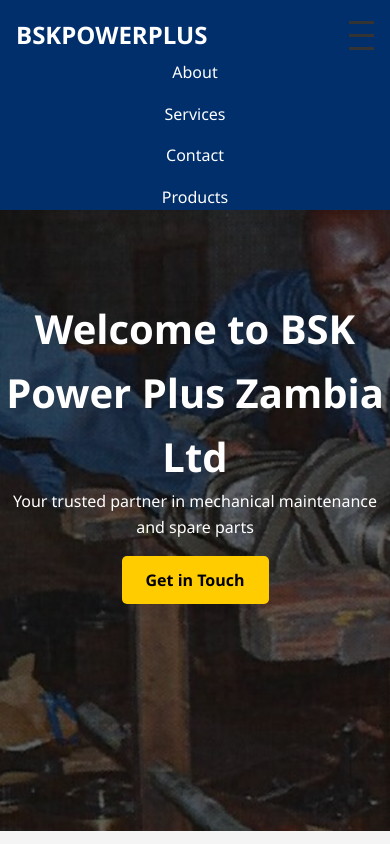
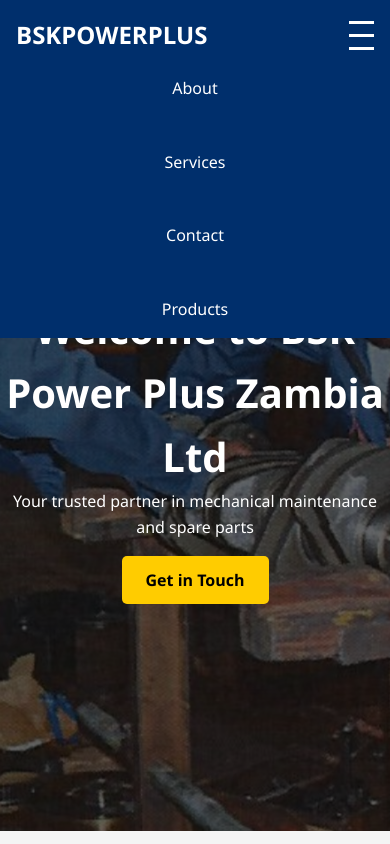
Before and after one commit to Monsisimutowe/BSK-POWERPLUS-Ltd, a plain HTML site: page index.html in a window 390 px wide. Both pictures are taken after a click on the element 361 px from the left and 35 px from the top of the page. Shown: the top 844 px of the page. Drawn offline with Linux system fonts and the light colour scheme.

Commit message:
Update navbar with responsive hamburger menu

```diff
--- a/app.js
+++ /dev/null
@@ -1,6 +0,0 @@
-const menu = document.getElementById('mobile-menu');
-const navMenu = document.querySelector('.navbar__menu');
-
-menu.addEventListener('click', () => {
-    navMenu.classList.toggle('active');
-});
--- a/index.css
+++ b/index.css
@@ -3,6 +3,7 @@
     padding: 0;
     box-sizing: border-box;
 }
+
 body {
     font-family: 'Segoe UI', sans-serif;
     line-height: 1.6;
@@ -17,6 +18,7 @@
     top: 0;
     z-index: 100;
 }
+
 .navbar_container {
     display: flex;
     justify-content: space-between;
@@ -24,30 +26,36 @@
     max-width: 1100px;
     margin: auto;
 }
+
 #navbar__logo {
     color: #fff;
     font-size: 1.5rem;
     text-decoration: none;
     font-weight: bold;
 }
+
 .navbar__menu {
     list-style: none;
     display: flex;
     gap: 1rem;
 }
+
 .navbar__links {
     color: #fff;
     text-decoration: none;
     transition: 0.3s;
 }
+
 .navbar__links:hover {
     color: #ffcc00;
 }
+
 .navbar__toggle {
     display: none;
     flex-direction: column;
     cursor: pointer;
 }
+
 .bar {
     height: 3px;
     width: 25px;
@@ -55,6 +63,7 @@
     margin: 4px 0;
 }
 
+/* Hero Section */
 .hero {
     background: url('images/bsk.jpg') no-repeat center center/cover;
     height: 90vh;
@@ -65,19 +74,26 @@
     text-align: center;
     position: relative;
 }
+
 .hero::before {
     content: "";
     position: absolute;
-    top: 0; left: 0; right: 0; bottom: 0;
+    top: 0;
+    left: 0;
+    right: 0;
+    bottom: 0;
     background-color: rgba(0, 0, 0, 0.6);
 }
+
 .hero-content {
     position: relative;
     z-index: 1;
 }
+
 .hero h1 {
     font-size: 2.5rem;
 }
+
 .hero-btn {
     margin-top: 1rem;
     display: inline-block;
@@ -89,12 +105,14 @@
     font-weight: bold;
 }
 
+/* About, Services, and Contact Section */
 .about, .contact {
     padding: 3rem 1rem;
     max-width: 900px;
     margin: auto;
     text-align: center;
 }
+
 .about h2, .services h2, .contact h2 {
     color: #002f6c;
     margin-bottom: 1rem;
@@ -104,12 +122,14 @@
     background-color: #fff;
     padding: 3rem 1rem;
 }
+
 .service-cards {
     display: flex;
     flex-wrap: wrap;
     gap: 1rem;
     justify-content: center;
 }
+
 .card {
     background-color: #f4f4f4;
     padding: 1.5rem;
@@ -137,10 +157,14 @@
     margin-top: 2rem;
 }
 
+/* Mobile Media Query */
 @media (max-width: 768px) {
+    /* Navbar hamburger toggle button */
     .navbar__toggle {
         display: flex;
     }
+
+    /* Navbar menu - hidden by default */
     .navbar__menu {
         display: none;
         flex-direction: column;
@@ -150,26 +174,27 @@
         top: 60px;
         left: 0;
         text-align: center;
+        gap: 1rem;
     }
+
+    /* When the menu has the 'active' class, it becomes visible */
     .navbar__menu.active {
         display: flex;
     }
-}
 
-/* Basic hamburger bar styling */
+    /* Hamburger bar styles */
     .navbar__toggle .bar {
         display: block;
         width: 25px;
         height: 3px;
         margin: 5px auto;
-    background-color: #333;
+        background-color: #fff;
         transition: 0.3s ease;
         cursor: pointer;
     }
 
-  /* Hide menu on small screens */
-  .navbar__menu {
-    display: flex;
-    list-style: none;
-    gap: 1rem;
+    /* Navbar links in mobile layout */
+    .navbar__menu li {
+        padding: 1rem 0;
     }
+}
--- a/index.html
+++ b/index.html
@@ -16,7 +16,7 @@
                 <span class="bar"></span>
                 <span class="bar"></span>
             </div>
-            <ul class="navbar__menu">
+            <ul class="navbar__menu" id="navbar-menu">
                 <li><a href="bsk.html" class="navbar__links">About</a></li>
                 <li><a href="services.html" class="navbar__links">Services</a></li>
                 <li><a href="#contact" class="navbar__links">Contact</a></li>
@@ -24,6 +24,7 @@
             </ul>
         </div>
     </nav>
+
     <header class="hero">
         <div class="hero-content">
             <h1>Welcome to BSK Power Plus Zambia Ltd</h1>
@@ -65,6 +66,16 @@
         <p>&copy; 2025 BSK Power Plus Zambia Ltd. All rights reserved.</p>
     </footer>
 
-    <script src="script.js"></script>
+    <script>
+        const mobileMenu = document.getElementById('mobile-menu');
+        const navbarMenu = document.getElementById('navbar-menu');
+
+        mobileMenu.addEventListener('click', () => {
+            navbarMenu.classList.toggle('active');
+        });
+    </script>
+
+
+
 </body>
 </html>
```
Lines whose indentation alone changed are shown as unchanged.
